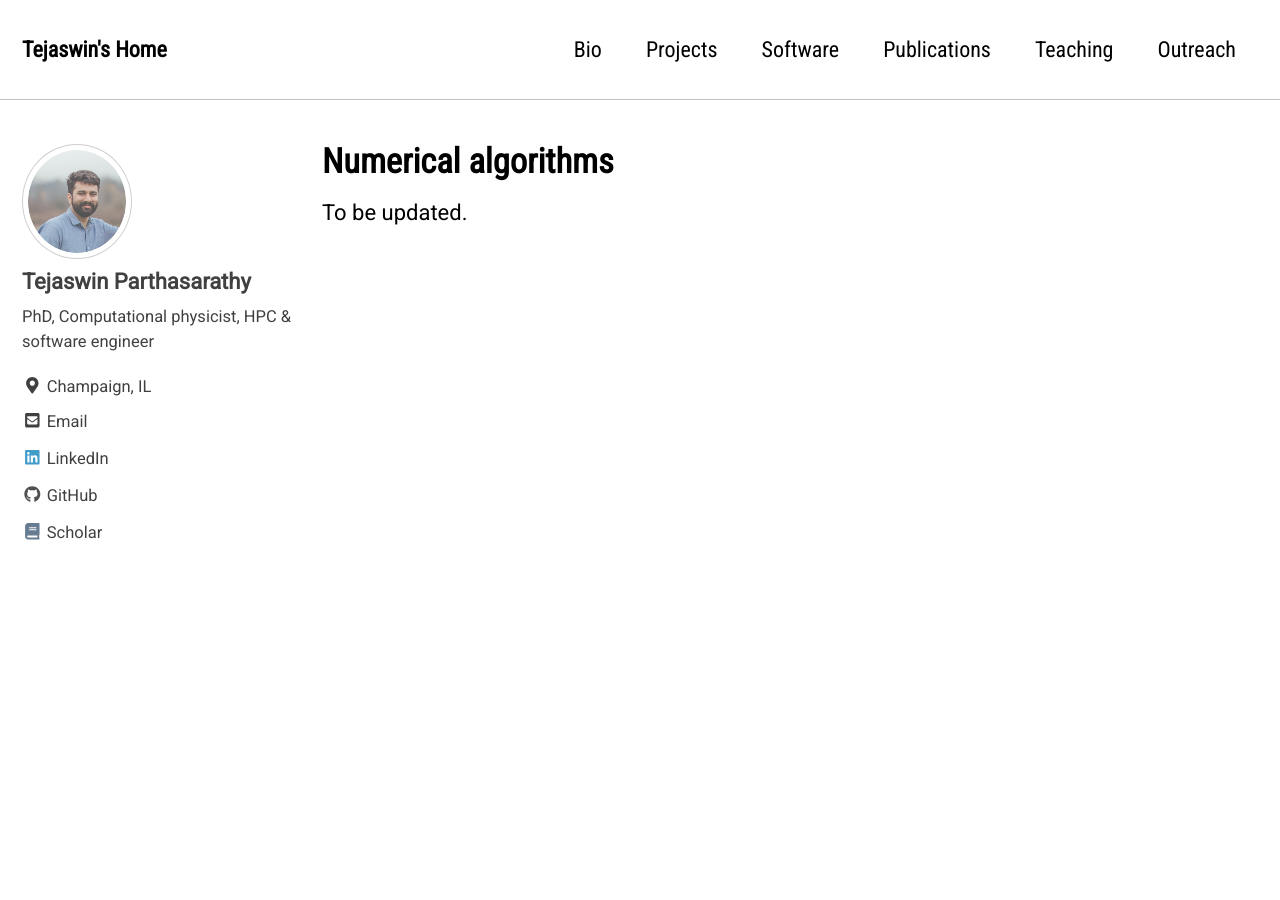
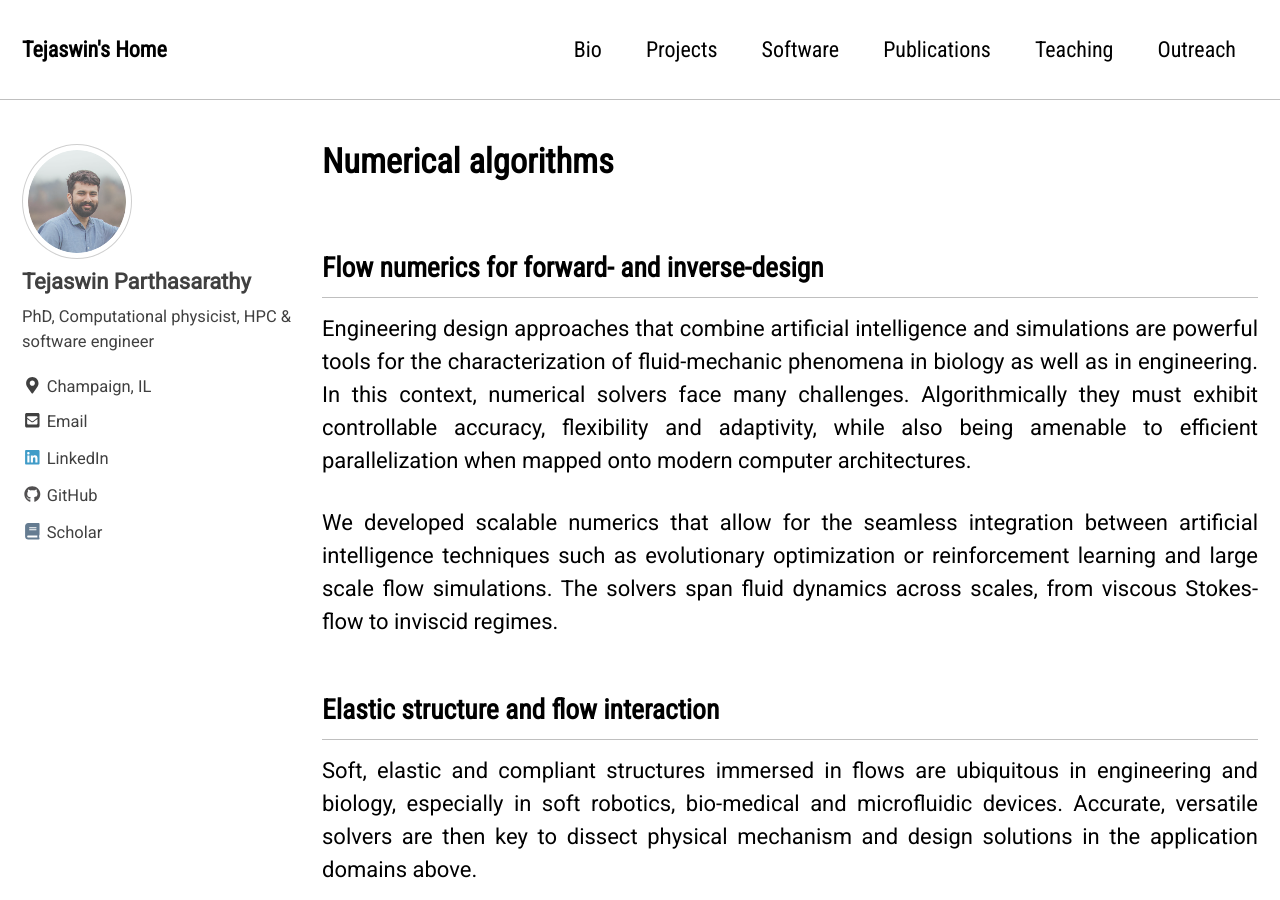
Before and after one commit to parthas1/parthas1.github.io, a Jekyll site: the page built from _pages/projects/numerics.md, in a window 1280 px wide and 900 px high. Built offline with Jekyll 4.4.1, drawn with Linux system fonts in a browser that asks for light colours; nearby versions of some CDN libraries; some of the changed text lies outside the part shown.

Commit message:
feat : wip numerics page

```diff
--- a/_pages/projects/numerics.md
+++ b/_pages/projects/numerics.md
@@ -6,4 +6,40 @@ excerpt: "numerics"
 classes: wide
 ---
 
-To be updated.
+<!--
+- Flow algorithms (Stokes, RVM, turubulent, inviscid)
+- Soft matter + coupling
+- Elastica + DEM + Collision
+ -->
+
+## Flow numerics for forward- and inverse-design
+Engineering design approaches that combine artificial intelligence and simulations are powerful tools for the characterization of fluid-mechanic phenomena in biology as well as in engineering. In this context, numerical solvers face many challenges. Algorithmically they must exhibit controllable accuracy, flexibility and adaptivity, while
+also being amenable to efficient parallelization when mapped onto modern computer architectures.
+{: style="text-align: justify;"}
+
+We developed scalable numerics that allow for the seamless integration between artificial intelligence techniques such as evolutionary optimization or reinforcement learning and large scale flow simulations. The solvers span fluid dynamics across scales, from viscous Stokes-flow to inviscid regimes.
+{: style="text-align: justify;"}
+
+## Elastic structure and flow interaction
+Soft, elastic and compliant structures immersed in flows are ubiquitous
+in engineering and biology, especially in soft robotics, bio-medical and
+microfluidic devices. Accurate, versatile solvers are then key to dissect
+physical mechanism and design solutions in the application domains above.
+{: style="text-align: justify;"}
+
+Towards this, we developed flexible numerical algorithms that can capture
+the interaction between rigid and elastic bodies with flow, and other multiphysics
+phenomenon, such as temperature gradient effects. We are currently in the process of
+scaling up the algorithm to enable higher resolutions that include 10k elastic bodies.
+{: style="text-align: justify;"}
+
+## Soft filament dynamics
+From bridges and DNA to shoelaces, the ubiquity of elastic rods or filaments
+plays an important role in everyday life. We developed numerics for the simulation
+of such deforming, 3D soft filaments accounting for all modes of deformation.
+We then coupled these soft-filaments to discrete-element methods for simulating realistic environments that
+involve other elastic and rigid bodies. We capture the coupling using scalable,
+(optimal)linear-complexity collision algorithms, customized for soft-
+body simulations. The resulting algorithm seamlessly integrates with evolutionary optimization,
+reinforcement learning and model-based control methods.
+{: style="text-align: justify;"}
```
